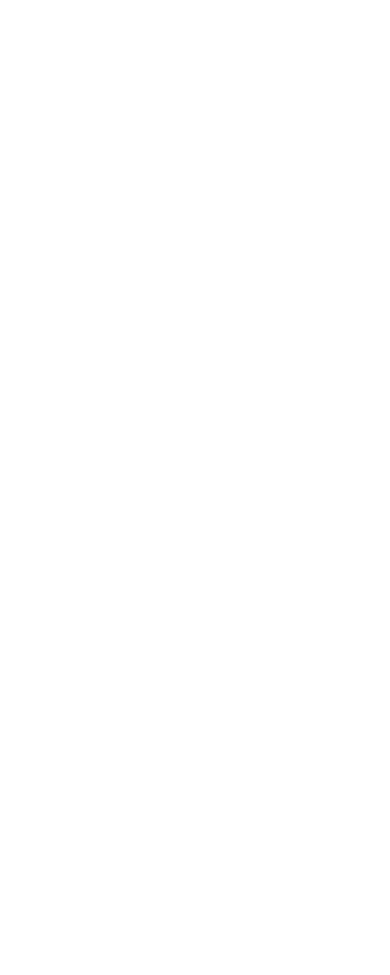
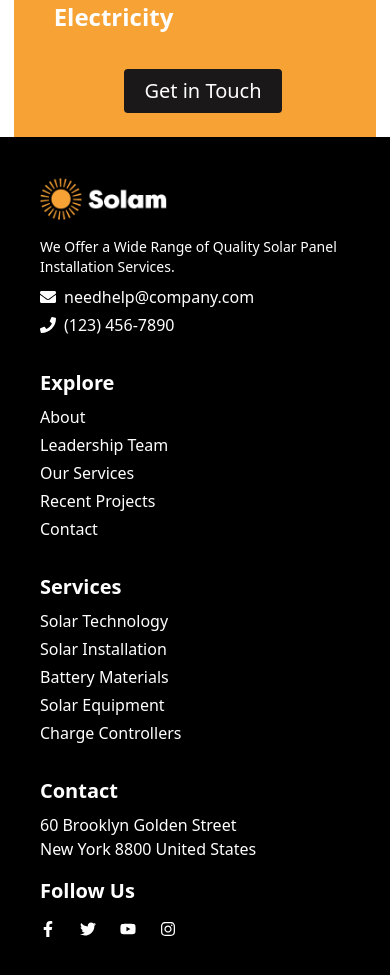
Before and after one commit to iahmadiqbal/SOLAM, a React (Vite) app: page / in a window 390 px wide. Shown: the part 10500-11475 px from the top of the page. Before the commit the page ends 10413 px from the top, so only its background shows below. Built offline with nearby package versions, Linux system fonts and the light colour scheme; the HTML template or start-up script is replaced by a standard one.

Commit message:
completd footer component with responsive design

```diff
--- /dev/null
+++ b/src/components/home/footer/index.tsx
@@ -0,0 +1,103 @@
+import {
+  FaFacebookF,
+  FaTwitter,
+  FaYoutube,
+  FaInstagram,
+  FaEnvelope,
+  FaPhone,
+} from "react-icons/fa";
+
+function Footer() {
+  return (
+    <>
+      {/* Orange Section */}
+      <div className="flex items-center h-56 justify-between p-6 w-[93%] mx-auto bg-[#F6A235] flex-col sm:flex-row">
+        <div className="ml-4 mb-4 sm:mb-0">
+          <h1 className="text-2xl sm:text-4xl font-bold text-white">
+            Smartest Way to Generate <br /> Electricity
+          </h1>
+        </div>
+        <button className="ml-4 text-xl sm:text-2xl bg-[#1A1819] text-white px-5 py-2 rounded hover:bg-gray-400">
+          Get in Touch
+        </button>
+      </div>
+
+      {/* Black Section */}
+      <div className="bg-black text-white p-10">
+        {/* Top Info */}
+        <div className="mb-8 flex flex-wrap justify-between">
+          <div className="flex flex-col items-start w-full sm:w-[25%] mb-8 sm:mb-0">
+            <img
+              src="/images/logo-light.png"
+              alt="Logo"
+              className="w-32 mb-4"
+            />
+            <h1 className="text-sm sm:text-xl font-normal mb-2">
+              We Offer a Wide Range of Quality Solar Panel Installation
+              Services.
+            </h1>
+            <div className="flex items-center mb-1">
+              <FaEnvelope className="mr-2" />
+              <p>needhelp@company.com</p>
+            </div>
+            <div className="flex items-center">
+              <FaPhone className="mr-2" />
+              <p>(123) 456-7890</p>
+            </div>
+          </div>
+
+          {/* Links Section */}
+          <div className="flex w-full sm:w-[70%] justify-between flex-col sm:flex-row sm:space-x-4">
+            <div className="flex flex-col w-full sm:w-[24%] mb-8 sm:mb-0">
+              <h2 className="text-xl font-semibold mb-2">Explore</h2>
+              <ul className="space-y-1">
+                <li>About</li>
+                <li>Leadership Team</li>
+                <li>Our Services</li>
+                <li>Recent Projects</li>
+                <li>Contact</li>
+              </ul>
+            </div>
+
+            <div className="flex flex-col w-full sm:w-[24%] mb-8 sm:mb-0">
+              <h2 className="text-xl font-semibold mb-2">Services</h2>
+              <ul className="space-y-1">
+                <li>Solar Technology</li>
+                <li>Solar Installation</li>
+                <li>Battery Materials</li>
+                <li>Solar Equipment</li>
+                <li>Charge Controllers</li>
+              </ul>
+            </div>
+
+            <div className="flex flex-col w-full sm:w-[24%]">
+              <h2 className="text-xl font-semibold mb-2">Contact</h2>
+              <p>60 Brooklyn Golden Street</p>
+              <p>New York 8800 United States</p>
+              {/* Social Media Section */}
+              <div className="flex flex-col items-start space-y-4 mt-4 sm:mt-0">
+                <h2 className="text-xl font-semibold">Follow Us</h2>
+                <div className="flex space-x-6">
+                  <a href="#" className="text-white">
+                    <FaFacebookF />
+                  </a>
+                  <a href="#" className="text-white">
+                    <FaTwitter />
+                  </a>
+                  <a href="#" className="text-white">
+                    <FaYoutube />
+                  </a>
+                  <a href="#" className="text-white">
+                    <FaInstagram />
+                  </a>
+                </div>
+              </div>
+            </div>
+          </div>
+        </div>
+      </div>
+    </>
+  );
+}
+
+export default Footer;
--- a/src/pages/home/index.tsx
+++ b/src/pages/home/index.tsx
@@ -1,11 +1,11 @@
 import SolarHeroSection from "../../components/home";
 import EnergyAwareness from "../../components/home/EnergyAwareness";
+import Footer from "../../components/home/footer";
 import IntroSection from "../../components/home/IntroSection";
 import KeyMetrics from "../../components/home/KeyMetrics";
 import OurServices from "../../components/home/OurServices";
 import ProfessionalTeam from "../../components/home/ProfessionalTeam";
 import ProjectShowcase from "../../components/home/ProjectShowcase";
-
 import WhyChooseSolar from "../../components/home/WhyChooseSolar";
 
 const Home = () => {
@@ -19,6 +19,7 @@
       <KeyMetrics />
       <WhyChooseSolar />
       <ProfessionalTeam />
+      <Footer />
     </>
   );
 };
```
Also changed, not shown: public/images/logo-light.png (added).
